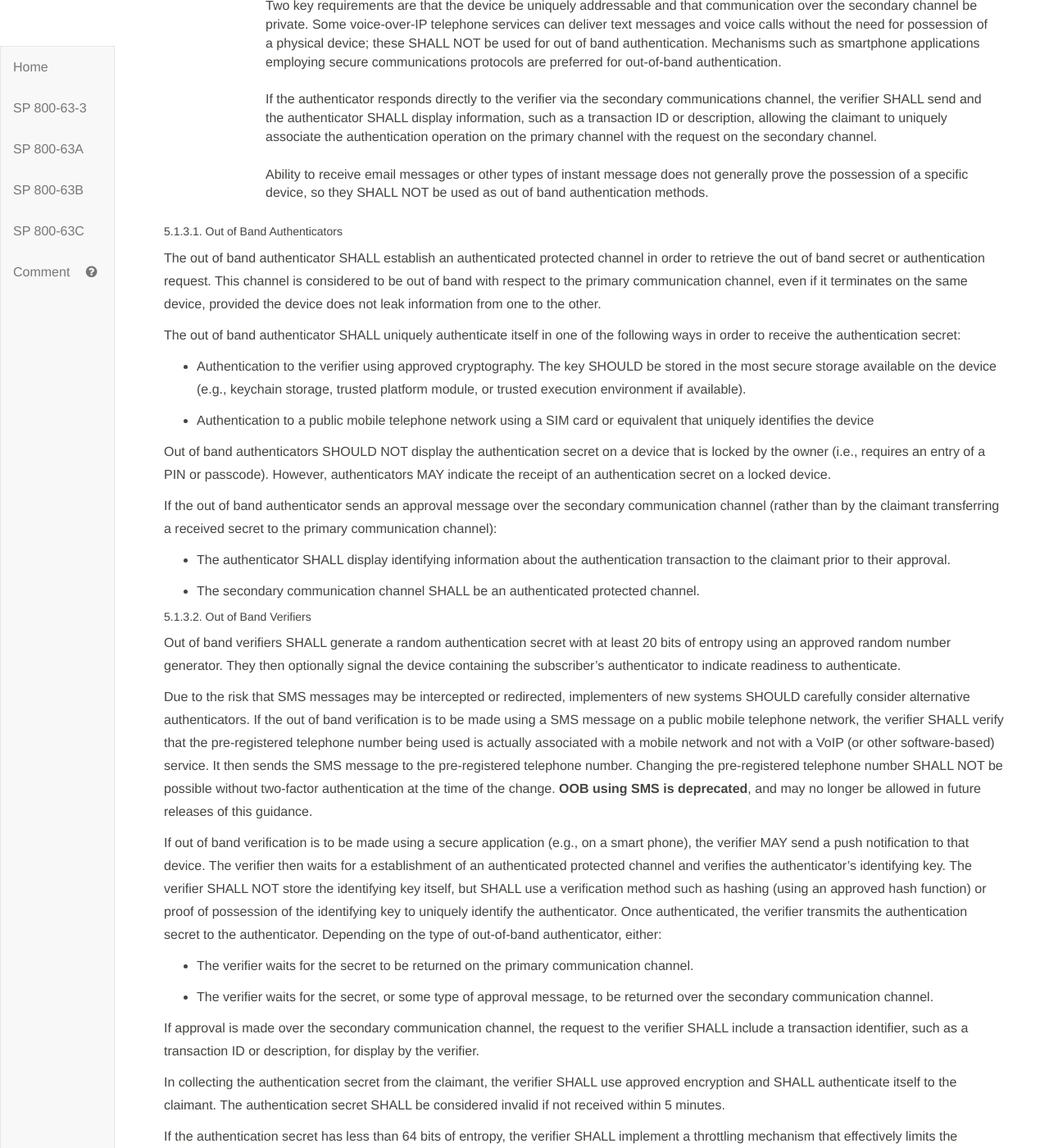
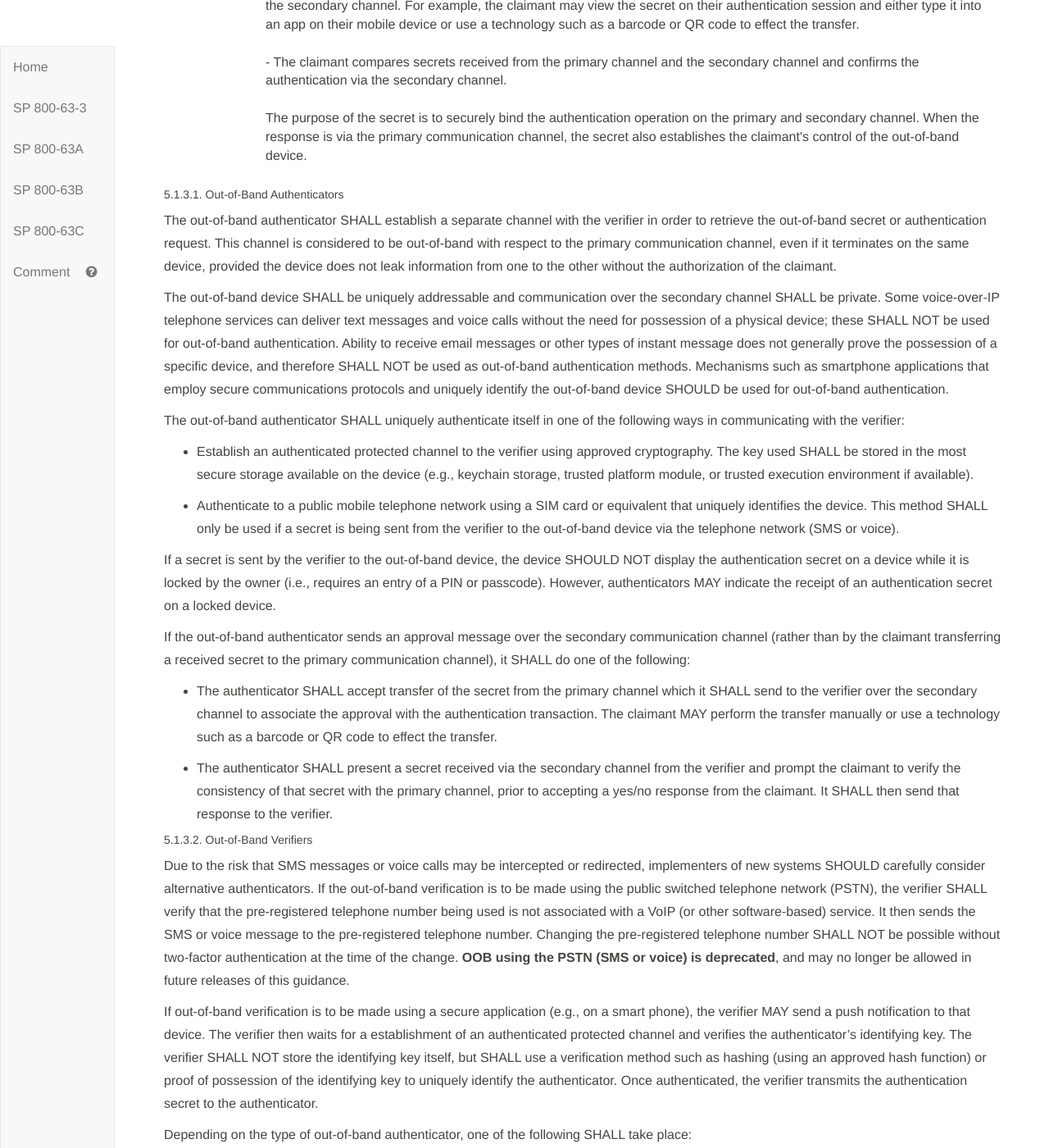
Before and after one commit to usnistgov/800-63-3, a Jekyll site: the page built from sp800-63b.md, in a window 1280 px wide and 1400 px high, scrolled down 26078 px. Shown: the whole window at 82% size. Built offline with Jekyll 4.4.1, drawn with Linux system fonts in a browser that asks for light colours; some of the changed text lies outside the part shown.

Commit message:
Extensive changes to out-of-band authentication for consistency and generality.
Also resolves usnistgov/800-63-3#197

```diff
--- a/sp800-63b/sec5_authenticators.md
+++ b/sp800-63b/sec5_authenticators.md
@@ -75,61 +75,62 @@ Look-up secrets SHALL be generated using an approved random number generator and
 
 Verifiers SHALL use approved encryption and SHALL authenticate themselves to the claimant (e.g., through the use of a X.509 certificate using approved encryption that is acceptable to the claimant) when requesting look-up secrets in order to provide resistance to eavesdropping and phishing attacks.
 
-#### <a name="out-of-band"></a>5.1.3. Out of Band
+#### <a name="out-of-band"></a>5.1.3. Out-of-Band Devices
 
 <div class="text-left" markdown="1">
 <table style="width:100%">
   <tr>
     <td><img src="sp800-63b/media/Out-of-band-OOB.png" alt="authenticator" style="width: 100px;height: 100px"/></td>
-    <td>An Out of Band authenticator is a physical device that is uniquely addressable and can receive a verifier-selected secret for one-time use. The device is possessed and controlled by the claimant and supports private communication over a secondary channel that is separate from the primary channel for e-authentication. The out-of-band authenticator can operate in one of two ways:<br><br>
+    <td>An out-of-band authenticator is a physical device that is uniquely addressable and can communicate securely with the verifier over a distinct communications channel, referred to as the secondary channel. The device is possessed and controlled by the claimant and supports private communication over this secondary channel that is separate from the primary channel for e-authentication. The out-of-band authenticator can operate in one of the following ways:<br><br>
 
--  The claimant presents the secret that was received by the out-of-band authenticator to the verifier using the primary channel for e-authentication.<br><br>
+- The claimant transfers a secret received by the out-of-band device via the secondary channel to the verifier using the primary channel. For example, the claimant may receive the secret on their mobile device and type it (typically a 6 digit code) into their authentication session.<br><br>
 
-- The claimant sends a response to the verifier from the out-of-band authenticator via the secondary communications channel<br><br>
+- The claimant transfers a secret received via the primary channel to the out-of-band device for transmission to the verifier via the secondary channel. For example, the claimant may view the secret on their authentication session and either type it into an app on their mobile device or use a technology such as a barcode or QR code to effect the transfer.<br><br>
 
-Two key requirements are that the device be uniquely addressable and that communication over the secondary channel be private. Some voice-over-IP telephone services can deliver text messages and voice calls without the need for possession of a physical device; these SHALL NOT be used for out of band authentication. Mechanisms such as smartphone applications employing secure communications protocols are preferred for out-of-band authentication.<br><br>
+- The claimant compares secrets received from the primary channel and the secondary channel and confirms the authentication via the secondary channel.<br><br>
 
-If the authenticator responds directly to the verifier via the secondary communications channel, the verifier SHALL send and the authenticator SHALL display information, such as a transaction ID or description, allowing the claimant to uniquely associate the authentication operation on the primary channel with the request on the secondary channel.<br><br>
-
-Ability to receive email messages or other types of instant message does not generally prove the possession of a specific device, so they SHALL NOT be used as out of band authentication methods.</td>
+The purpose of the secret is to securely bind the authentication operation on the primary and secondary channel. When the response is via the primary communication channel, the secret also establishes the claimant's control of the out-of-band device.</td>
   </tr>
   </table>
   </div>
 
-##### 5.1.3.1. Out of Band Authenticators
+##### 5.1.3.1. Out-of-Band Authenticators
 
-The out of band authenticator SHALL establish an authenticated protected channel in order to retrieve the out of band secret or authentication request. This channel is considered to be out of band with respect to the primary communication channel, even if it terminates on the same device, provided the device does not leak information from one to the other.
+The out-of-band authenticator SHALL establish a separate channel with the verifier in order to retrieve the out-of-band secret or authentication request. This channel is considered to be out-of-band with respect to the primary communication channel, even if it terminates on the same device, provided the device does not leak information from one to the other without the authorization of the claimant.
 
-The out of band authenticator SHALL uniquely authenticate itself in one of the following ways in order to receive the authentication secret:
+The out-of-band device SHALL be uniquely addressable and communication over the secondary channel SHALL be private. Some voice-over-IP telephone services can deliver text messages and voice calls without the need for possession of a physical device; these SHALL NOT be used for out-of-band authentication. Ability to receive email messages or other types of instant message does not generally prove the possession of a specific device, and therefore SHALL NOT be used as out-of-band authentication methods. Mechanisms such as smartphone applications that employ secure communications protocols and uniquely identify the out-of-band device SHOULD be used for out-of-band authentication.
 
-- Authentication to the verifier using approved cryptography. The key SHOULD be stored in the most secure storage available on the device (e.g., keychain storage, trusted platform module, or trusted execution environment if available).
+The out-of-band authenticator SHALL uniquely authenticate itself in one of the following ways in communicating with the verifier:
 
-- Authentication to a public mobile telephone network using a SIM card or equivalent that uniquely identifies the device
+- Establish an authenticated protected channel to the verifier using approved cryptography. The key used SHALL be stored in the most secure storage available on the device (e.g., keychain storage, trusted platform module, or trusted execution environment if available).
 
-Out of band authenticators SHOULD NOT display the authentication secret on a device that is locked by the owner (i.e., requires an entry of a PIN or passcode). However, authenticators MAY indicate the receipt of an authentication secret on a locked device.
+- Authenticate to a public mobile telephone network using a SIM card or equivalent that uniquely identifies the device. This method SHALL only be used if a secret is being sent from the verifier to the out-of-band device via the telephone network (SMS or voice).
 
-If the out of band authenticator sends an approval message over the secondary communication channel (rather than by the claimant transferring a received secret to the primary communication channel):
+If a secret is sent by the verifier to the out-of-band device, the device SHOULD NOT display the authentication secret on a device while it is locked by the owner (i.e., requires an entry of a PIN or passcode). However, authenticators MAY indicate the receipt of an authentication secret on a locked device.
 
-* The authenticator SHALL display identifying information about the authentication transaction to the claimant prior to their approval.
+If the out-of-band authenticator sends an approval message over the secondary communication channel (rather than by the claimant transferring a received secret to the primary communication channel), it SHALL do one of the following:
 
-* The secondary communication channel SHALL be an authenticated protected channel.
+* The authenticator SHALL accept transfer of the secret from the primary channel which it SHALL send to the verifier over the secondary channel to associate the approval with the authentication transaction. The claimant MAY perform the transfer manually or use a technology such as a barcode or QR code to effect the transfer.
 
-##### 5.1.3.2. Out of Band Verifiers
+* The authenticator SHALL present a secret received via the secondary channel from the verifier and prompt the claimant to verify the consistency of that secret with the primary channel, prior to accepting a yes/no response from the claimant. It SHALL then send that response to the verifier.
 
-Out of band verifiers SHALL generate a random authentication secret with at least 20 bits of entropy using an approved random number generator. They then optionally signal the device containing the subscriber's authenticator to indicate readiness to authenticate.
+##### 5.1.3.2. Out-of-Band Verifiers
 
-Due to the risk that SMS messages may be intercepted or redirected, implementers of new systems SHOULD carefully consider alternative authenticators. If the out of band verification is to be made using a SMS message on a public mobile telephone network, the verifier SHALL verify that the pre-registered telephone number being used is actually associated with a mobile network and not with a VoIP (or other software-based) service. It then sends the SMS message to the pre-registered telephone number. Changing the pre-registered telephone number SHALL NOT be possible without two-factor authentication at the time of the change.  **OOB using SMS is deprecated**, and may no longer be allowed in future releases of this guidance.
+Due to the risk that SMS messages or voice calls may be intercepted or redirected, implementers of new systems SHOULD carefully consider alternative authenticators. If the out-of-band verification is to be made using the public switched telephone network (PSTN), the verifier SHALL verify that the pre-registered telephone number being used is not associated with a VoIP (or other software-based) service. It then sends the SMS or voice message to the pre-registered telephone number. Changing the pre-registered telephone number SHALL NOT be possible without two-factor authentication at the time of the change.  **OOB using the PSTN (SMS or voice) is deprecated**, and may no longer be allowed in future releases of this guidance.
 
-If out of band verification is to be made using a secure application (e.g., on a smart phone), the verifier MAY send a push notification to that device. The verifier then waits for a establishment of an authenticated protected channel and verifies the authenticator's identifying key. The verifier SHALL NOT store the identifying key itself, but SHALL use a verification method such as hashing (using an approved hash function) or proof of possession of the identifying key to uniquely identify the authenticator. Once authenticated, the verifier transmits the authentication secret to the authenticator. Depending on the type of out-of-band authenticator, either:
-* The verifier waits for the secret to be returned on the primary communication channel.
+If out-of-band verification is to be made using a secure application (e.g., on a smart phone), the verifier MAY send a push notification to that device. The verifier then waits for a establishment of an authenticated protected channel and verifies the authenticator's identifying key. The verifier SHALL NOT store the identifying key itself, but SHALL use a verification method such as hashing (using an approved hash function) or proof of possession of the identifying key to uniquely identify the authenticator. Once authenticated, the verifier transmits the authentication secret to the authenticator.
 
-* The verifier waits for the secret, or some type of approval message, to be returned over the secondary communication channel.
+Depending on the type of out-of-band authenticator, one of the following SHALL take place:
 
-If approval is made over the secondary communication channel, the request to the verifier SHALL include a transaction identifier, such as a transaction ID or description, for display by the verifier.
+* Transfer of secret to primary channel: The verifier MAY signal the device containing the subscriber's authenticator to indicate readiness to authenticate. It SHALL then transmit a random secret to the out-of-band authenticator. The verifier SHALL then wait for the secret to be returned on the primary communication channel.
 
-In collecting the authentication secret from the claimant, the verifier SHALL use approved encryption and SHALL authenticate itself to the claimant. The authentication secret SHALL be considered invalid if not received within 5 minutes.
+* Transfer of secret to secondary channel: The verifier SHALL display a random authentication secret to the claimant via the primary channel. It SHALL then wait for the secret to be returned on the secondary channel from the claimant's out-of-band authenticator.
 
-If the authentication secret has less than 64 bits of entropy, the verifier SHALL implement a throttling mechanism that effectively limits the number of failed authentication attempts an attacker can make on the subscriber’s account as described in [Section 5.2.2](#throttle).
+* Verification of secrets by claimant: The verifier SHALL display a random authentication secret to the claimant via the primary channel, and SHALL send the same secret to the out-of-band authenticator via the secondary channel for presentation to the claimant. It SHALL then wait for an approval (or disapproval) message via the secondary channel.
+
+In all cases, the authentication SHALL be considered invalid if not completed within 5 minutes.
+
+The verifier SHALL generate random authentication secrets with at least 20 bits of entropy using an approved random number generator. If the authentication secret has less than 64 bits of entropy, the verifier SHALL implement a throttling mechanism that effectively limits the number of failed authentication attempts an attacker can make on the subscriber’s account as described in [Section 5.2.2](#throttle).
 
 #### 5.1.4. Single Factor OTP Device
 
```
